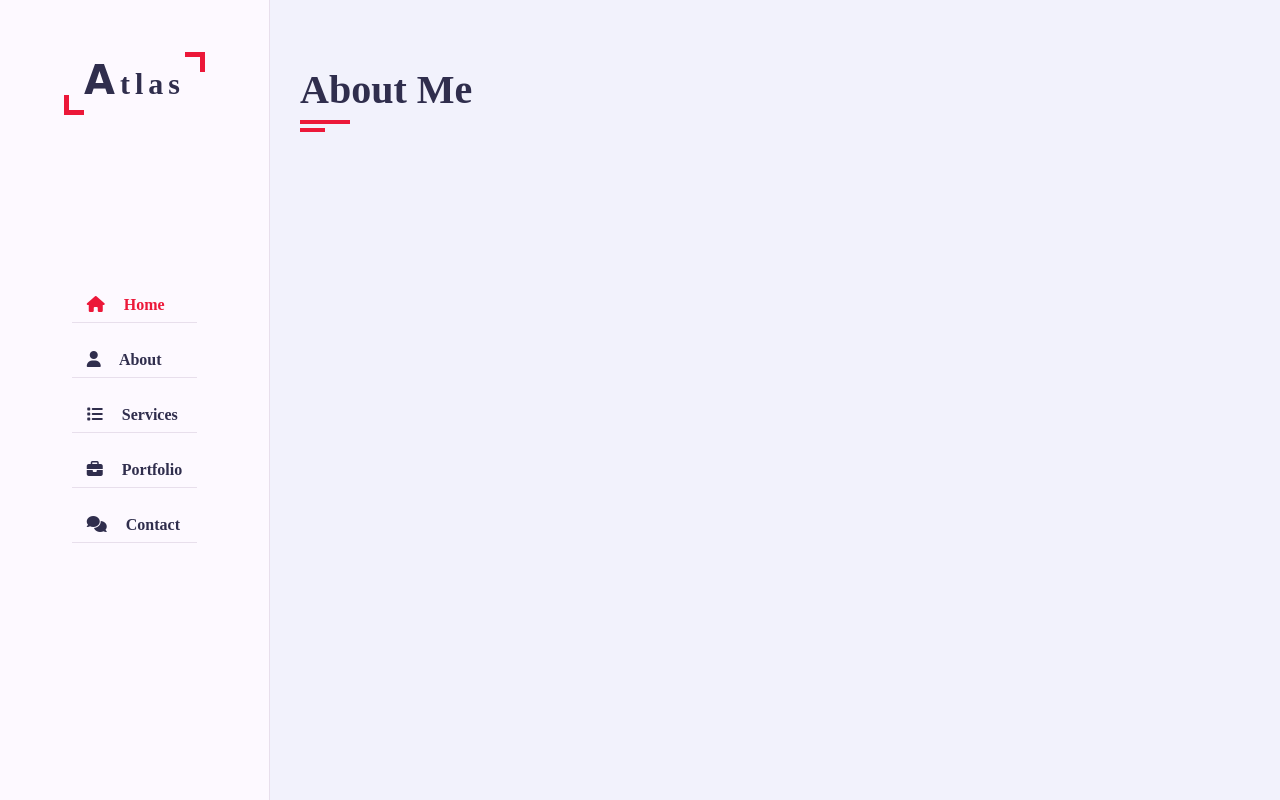
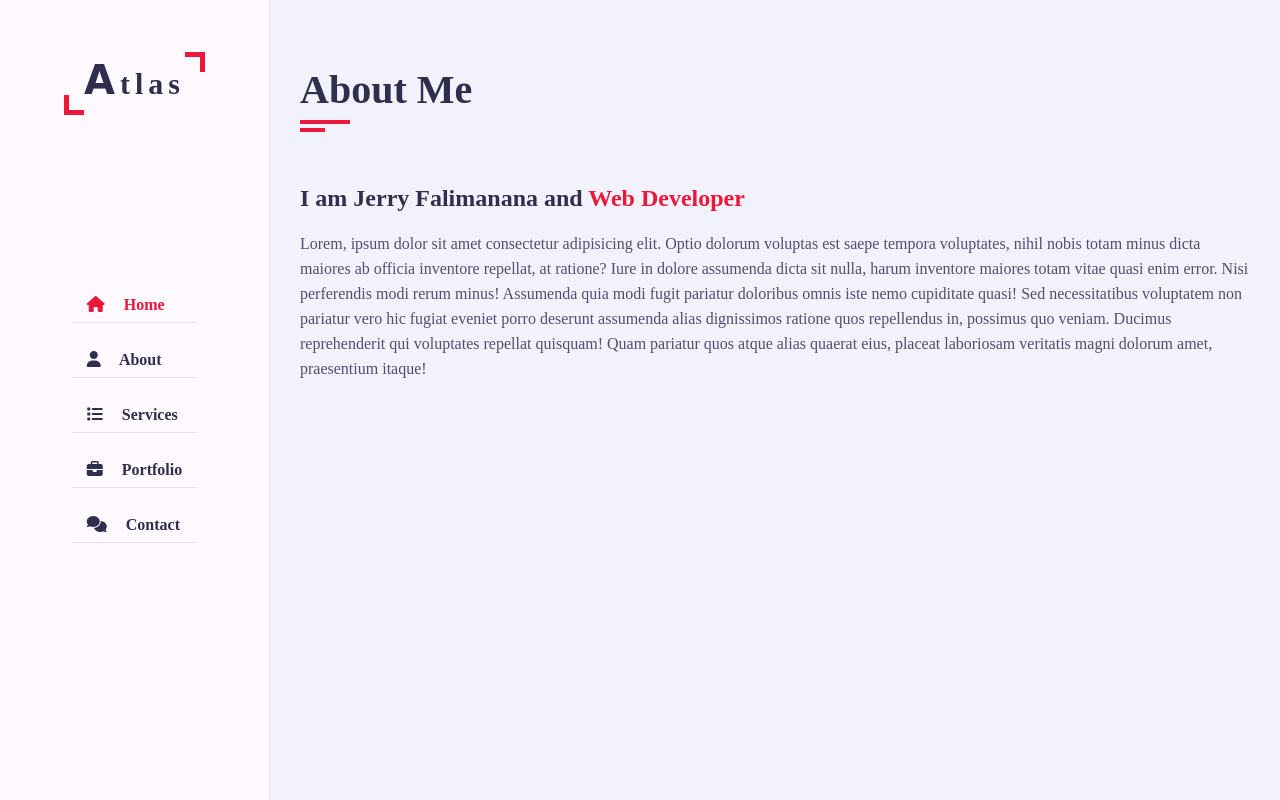
Before and after one commit to JerryFalimanana/Portfolio, a plain HTML site: page index.html in a window 1280 px wide. Drawn offline with Linux system fonts and the light colour scheme; a web font is replaced by a local one.

Commit message:
create about me

```diff
--- a/css/style.css
+++ b/css/style.css
@@ -65,6 +65,7 @@ ul {
 .section-title {
     flex: 0 0 100%;
     max-width: 100%;
+    margin-bottom: 60px;
 }
 
 .section-title h2 {
@@ -321,3 +322,31 @@ h3.my-profession {
     border-radius: 5px;
     height: 400px;
 }
+
+/* About */
+.about .about-content {
+    flex: 0 0 100%;
+    max-width: 100%;
+}
+
+.about .about-content .about-text {
+    flex: 0 0 100%;
+    max-width: 100%;
+}
+
+.about .about-content .about-text h3 {
+    font-size: 24px;
+    margin-bottom: 15px;
+    font-weight: 700;
+    color: var(--text-black-900);
+}
+
+.about .about-content .about-text h3 span {
+    color: var(--skin-color);
+}
+
+.about .about-content .about-text p {
+    font-size: 16px;
+    line-height: 25px;
+    color: var(--text-black-700);
+}
--- a/index.html
+++ b/index.html
@@ -49,6 +49,16 @@
                             <h2>About Me</h2>
                         </div>
                     </div>
+                    <div class="row">
+                        <div class="about-content padd-15">
+                            <div class="row">
+                                <div class="about-text padd-15">
+                                    <h3>I am Jerry Falimanana and <span>Web Developer</span></h3>
+                                    <p>Lorem, ipsum dolor sit amet consectetur adipisicing elit. Optio dolorum voluptas est saepe tempora voluptates, nihil nobis totam minus dicta maiores ab officia inventore repellat, at ratione? Iure in dolore assumenda dicta sit nulla, harum inventore maiores totam vitae quasi enim error. Nisi perferendis modi rerum minus! Assumenda quia modi fugit pariatur doloribus omnis iste nemo cupiditate quasi! Sed necessitatibus voluptatem non pariatur vero hic fugiat eveniet porro deserunt assumenda alias dignissimos ratione quos repellendus in, possimus quo veniam. Ducimus reprehenderit qui voluptates repellat quisquam! Quam pariatur quos atque alias quaerat eius, placeat laboriosam veritatis magni dolorum amet, praesentium itaque!</p>
+                                </div>
+                            </div>
+                        </div>
+                    </div>
                 </div>
             </section>
         </div>
```
